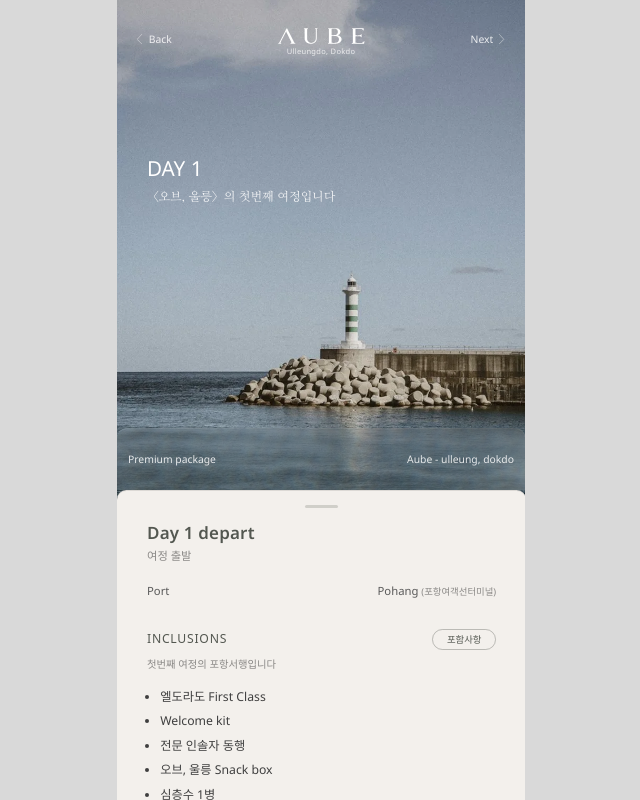
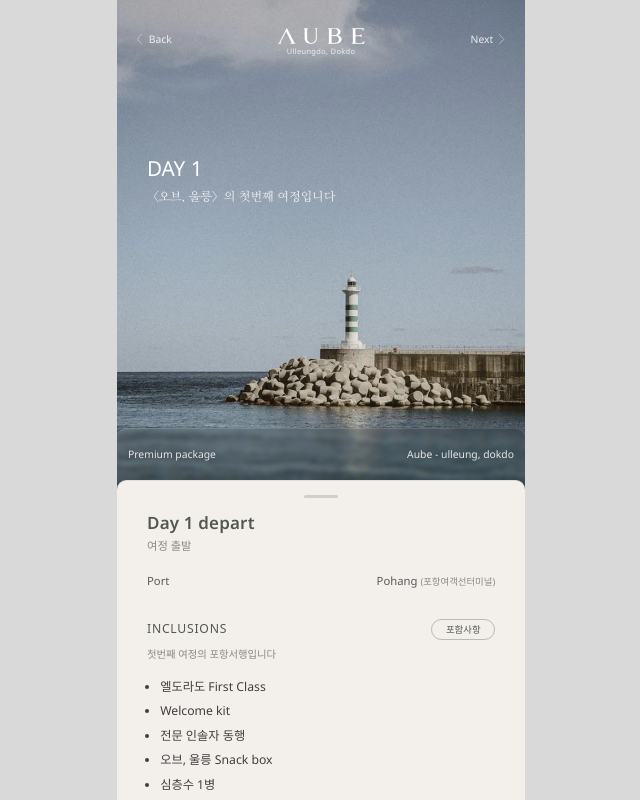
Before and after one commit to gpffhzlxl083-ui/ulleung-vip, a React (Vite) app: page /coast/plan/day1 in a window 1280 px wide. Shown: the whole page, without its empty margins (319-959 px from the left). Built offline with nearby package versions, Linux system fonts and the light colour scheme; a web font is replaced by a local one.

Commit message:
1일 상세에서 글래스와 흰색 카드 너비를 맞추고 글래스 높이를 줄인다.

```diff
--- a/src/pages/CoastPlanDay1Page.tsx
+++ b/src/pages/CoastPlanDay1Page.tsx
@@ -197,6 +197,8 @@ export default function CoastPlanDay1Page() {
               />
             </div>
             <div className="coast-plan-day1__frost-shine" aria-hidden="true" />
+          </div>
+          <div className="coast-plan-day1__glass-header">
             <div className="coast-plan-day1__glass-labels" style={{ opacity: 1 - progress }}>
               <span>Premium package</span>
               <span>Aube - ulleung, dokdo</span>
--- a/src/styles/coast-plan-day1.css
+++ b/src/styles/coast-plan-day1.css
@@ -145,36 +145,35 @@
 }
 
 .coast-plan-day1__panel {
+  --glass-pad: calc(12 / 434 * 100cqi);
+  --glass-radius: calc(10 / 434 * 100cqi);
   position: absolute;
   left: 0;
   top: calc(455 / 850 * 100cqb);
   z-index: 2;
-  width: calc(435 / 434 * 100cqi);
-  border-radius: calc(10 / 434 * 100cqi) calc(10 / 434 * 100cqi) 0 0;
+  display: flex;
+  box-sizing: border-box;
+  width: 100%;
+  flex-direction: column;
+  gap: 0;
+  padding: 0;
+  overflow: hidden;
+  isolation: isolate;
+  border-radius: var(--glass-radius) var(--glass-radius) 0 0;
+  background: #1a2428;
+  box-shadow:
+    0 2px 4px 0 rgba(0, 0, 0, 0.1),
+    inset 0 1px 0 rgba(255, 255, 255, calc(0.58 * 0.7)),
+    inset 0 -2.4px 16px rgba(255, 255, 255, 0.1);
 }
 
 .coast-plan-day1__frost {
   --glass-light: 0.58;
   --glass-depth: 16px;
-  position: relative;
-  z-index: 1;
-  display: flex;
-  box-sizing: border-box;
-  width: calc(434 / 434 * 100cqi);
-  height: calc(66 / 850 * 100cqb);
-  padding: calc(12 / 434 * 100cqi);
-  justify-content: center;
-  align-items: center;
-  gap: calc(10 / 434 * 100cqi);
+  position: absolute;
+  inset: 0;
+  z-index: 0;
   overflow: hidden;
-  isolation: isolate;
-  border-radius: calc(10 / 434 * 100cqi) calc(10 / 434 * 100cqi) 0 0;
-  background: transparent;
-  clip-path: inset(0 round calc(10 / 434 * 100cqi) calc(10 / 434 * 100cqi) 0 0);
-  box-shadow:
-    0 2px 4px 0 rgba(0, 0, 0, 0.1),
-    inset 0 1px 0 rgba(255, 255, 255, calc(var(--glass-light) * 0.7)),
-    inset 0 calc(var(--glass-depth) * -0.15) var(--glass-depth) rgba(255, 255, 255, 0.1);
   pointer-events: none;
 }
 
@@ -219,14 +218,26 @@
   pointer-events: none;
 }
 
+.coast-plan-day1__glass-header {
+  position: relative;
+  z-index: 1;
+  display: grid;
+  box-sizing: border-box;
+  flex-shrink: 0;
+  min-height: calc(37 / 850 * 100cqb);
+  padding: calc(19 / 850 * 100cqb) var(--glass-pad);
+}
+
 .coast-plan-day1__glass-labels,
 .coast-plan-day1__glass-lead {
+  grid-area: 1 / 1;
   position: relative;
   z-index: 1;
   display: flex;
   align-items: center;
   width: 100%;
   margin: 0;
+  padding: 0;
   color: rgba(255, 255, 255, 0.85);
   font-family: "Noto Sans", sans-serif;
   font-size: calc(11 / 434 * 100cqi);
@@ -236,17 +247,11 @@
 }
 
 .coast-plan-day1__glass-labels {
-  position: absolute;
-  inset: 0;
   justify-content: space-between;
-  padding: calc(12 / 434 * 100cqi);
 }
 
 .coast-plan-day1__glass-lead {
-  position: absolute;
-  inset: 0;
   justify-content: flex-start;
-  padding: calc(12 / 434 * 100cqi);
   color: rgba(255, 255, 255, 0.88);
   font-family: "NanumMyeongjo", var(--font-myeongjo);
   font-size: calc(13 / 434 * 100cqi);
@@ -254,12 +259,14 @@
 }
 
 .coast-plan-day1__sheet {
+  position: relative;
+  z-index: 1;
   box-sizing: border-box;
-  width: calc(435 / 434 * 100cqi);
+  width: 100%;
   height: calc(712 / 850 * 100cqb);
   overflow: hidden;
   padding: calc(16 / 850 * 100cqb) calc(32 / 434 * 100cqi) calc(32 / 850 * 100cqb);
-  border-radius: calc(10 / 434 * 100cqi) calc(10 / 434 * 100cqi) 0 0;
+  border-radius: var(--glass-radius) var(--glass-radius) 0 0;
   background: #f3f0ec;
   box-shadow: inset 0 1px 0 rgba(83, 87, 80, 0.12);
 }
```
